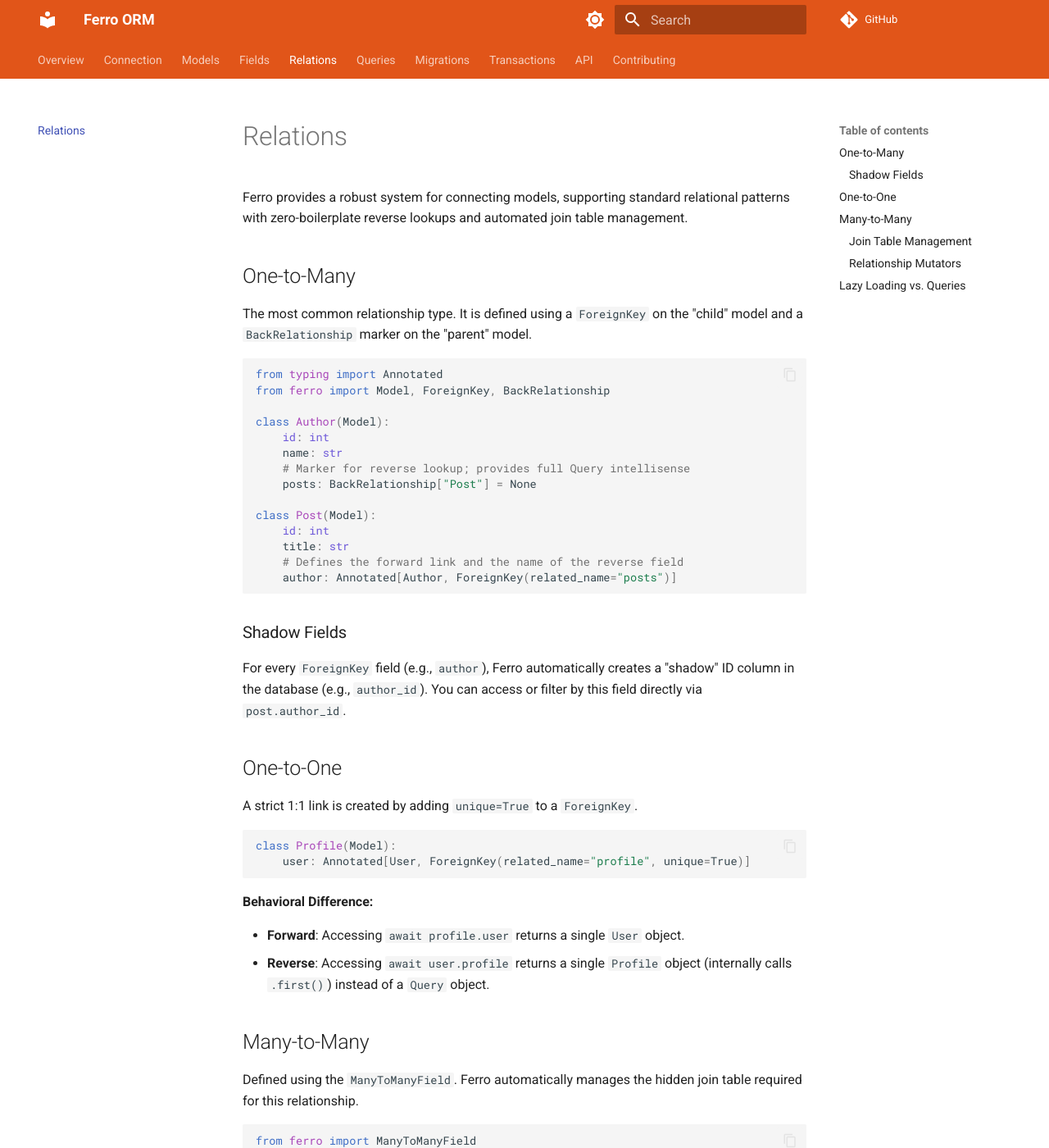
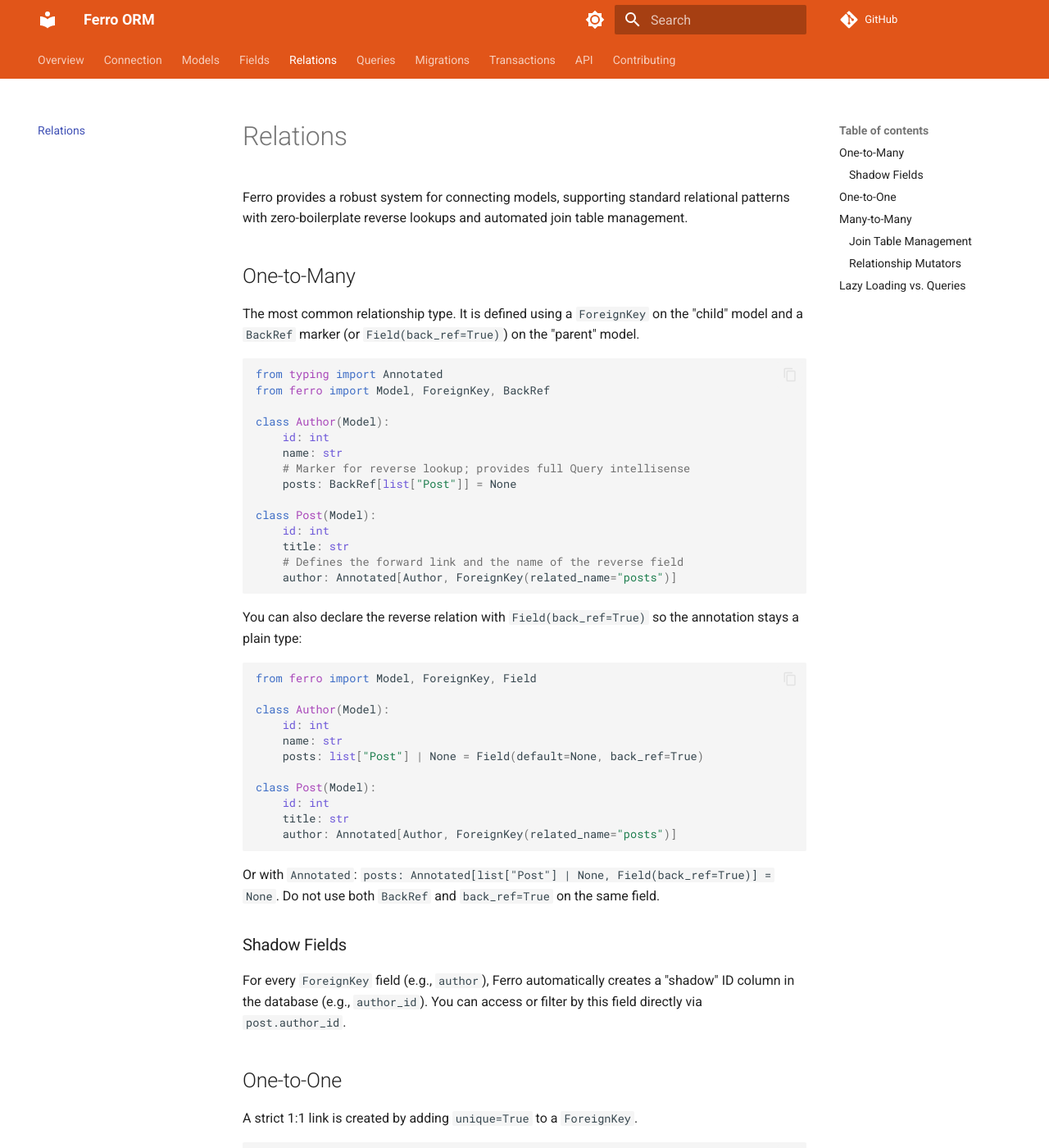
Before and after one commit to syn54x/ferro-orm, an MkDocs documentation site: the page built from docs/relations.md, in a window 1280 px wide and 1400 px high. Shown: the whole window at 82% size. Built offline with MkDocs 1.6.1 and Material for MkDocs 9.7.7, drawn with Linux system fonts in a browser that asks for light colours; comment, search, counter and statistics services are not loaded; some of the changed text lies outside the part shown.

Commit message:
docs: update BackRef references and enhance field documentation
- Replaced instances of BackRelationship with BackRef in the documentation for clarity.
- Added back_ref parameter to Field documentation to improve understanding of reverse relationships.
- Updated examples to reflect the new usage of BackRef and Field(back_ref=True).
- Enhanced CSS to prevent parameter table columns from wrapping for better readability.

````diff
--- a/docs/relations.md
+++ b/docs/relations.md
@@ -4,17 +4,17 @@
 
 ## One-to-Many
 
-The most common relationship type. It is defined using a `ForeignKey` on the "child" model and a `BackRelationship` marker on the "parent" model.
+The most common relationship type. It is defined using a `ForeignKey` on the "child" model and a `BackRef` marker (or `Field(back_ref=True)`) on the "parent" model.
 
 ```python
 from typing import Annotated
-from ferro import Model, ForeignKey, BackRelationship
+from ferro import Model, ForeignKey, BackRef
 
 class Author(Model):
     id: int
     name: str
     # Marker for reverse lookup; provides full Query intellisense
-    posts: BackRelationship["Post"] = None
+    posts: BackRef[list["Post"]] = None
 
 class Post(Model):
     id: int
@@ -22,6 +22,24 @@
     # Defines the forward link and the name of the reverse field
     author: Annotated[Author, ForeignKey(related_name="posts")]
 ```
+
+You can also declare the reverse relation with `Field(back_ref=True)` so the annotation stays a plain type:
+
+```python
+from ferro import Model, ForeignKey, Field
+
+class Author(Model):
+    id: int
+    name: str
+    posts: list["Post"] | None = Field(default=None, back_ref=True)
+
+class Post(Model):
+    id: int
+    title: str
+    author: Annotated[Author, ForeignKey(related_name="posts")]
+```
+
+Or with `Annotated`: `posts: Annotated[list["Post"] | None, Field(back_ref=True)] = None`. Do not use both `BackRef` and `back_ref=True` on the same field.
 
 ### Shadow Fields
 For every `ForeignKey` field (e.g., `author`), Ferro automatically creates a "shadow" ID column in the database (e.g., `author_id`). You can access or filter by this field directly via `post.author_id`.
@@ -53,7 +71,7 @@
 
 class Course(Model):
     title: str
-    students: BackRelationship["Student"] = None
+    students: list["Student"] | None = Field(default=None, back_ref=True)
 ```
 
 ### Join Table Management
@@ -79,7 +97,7 @@
     ```python
     author = await post.author  # Database hit
     ```
-2.  **Reverse/M2M Relations**: Accessing a `BackRelationship` or `ManyToManyField` returns a `Query` object. This allows you to chain further filters before execution.
+2.  **Reverse/M2M Relations**: Accessing a `BackRef` (or a field declared with `back_ref=True`) or `ManyToManyField` returns a `Query` object. This allows you to chain further filters before execution.
     ```python
     posts = await author.posts.where(Post.published == True).all()
     ```
--- a/docs/stylesheets/extra.css
+++ b/docs/stylesheets/extra.css
@@ -15,3 +15,13 @@
     --md-primary-fg-color--light: #ECB7B7;
     --md-primary-fg-color--dark:  #B7410E;
 }
+
+/* Keep parameter table columns (Parameter, Type, Default) from wrapping */
+.md-typeset table th:nth-child(1),
+.md-typeset table th:nth-child(2),
+.md-typeset table th:nth-child(3),
+.md-typeset table td:nth-child(1),
+.md-typeset table td:nth-child(2),
+.md-typeset table td:nth-child(3) {
+    white-space: nowrap;
+}
````
Also changed, not shown: docs/api/query-builder.md (+1 -1 lines), docs/fields.md (+2 -1 lines).
